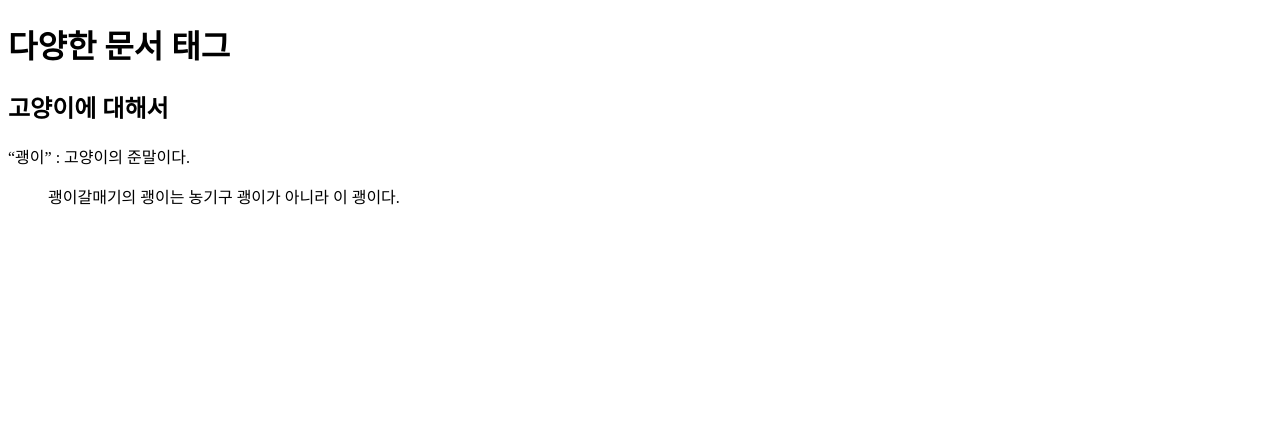
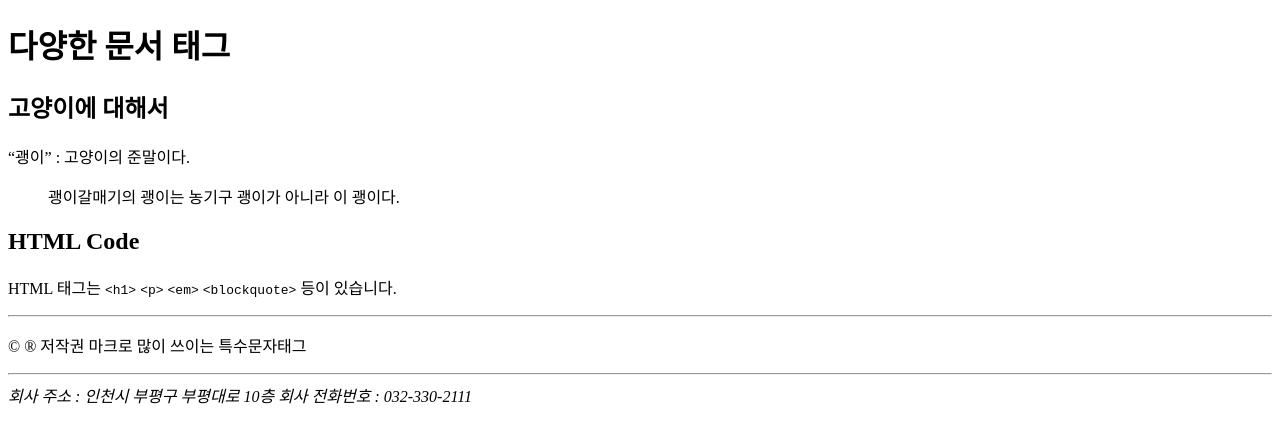
Before and after one commit to Dev-hee/html_first, a plain HTML site: page tag_0403.html in a window 1280 px wide. Drawn offline with Linux system fonts and the light colour scheme.

```diff
--- a/tag_0403.html
+++ b/tag_0403.html
@@ -11,5 +11,18 @@
         <h2>고양이에 대해서</h2>
         <p><q cite="https://www.naver.com/">괭이</q> : 고양이의 준말이다.</p>
         <blockquote cite="https://www.google.co.kr/?hl=ko">괭이갈매기의 괭이는 농기구 괭이가 아니라 이 괭이다.</blockquote>
+   <h2>HTML Code</h2>
+   <p>HTML 태그는
+       <code>&lt;h1&gt;</code>
+       <code>&lt;p&gt;</code>
+       <code>&lt;em&gt;</code>
+       <code>&lt;blockquote&gt;</code>
+       등이 있습니다.
+   </p>
+   <hr><p>&copy; &reg; 저작권 마크로 많이 쓰이는 특수문자태그</p>
+   <hr>
+    <address>회사 주소 : 인천시 부평구 부평대로 10층
+             회사 전화번호 : 032-330-2111
+   </address>
     </body>
 </html>
```
Also changed, not shown: 1 other file.
